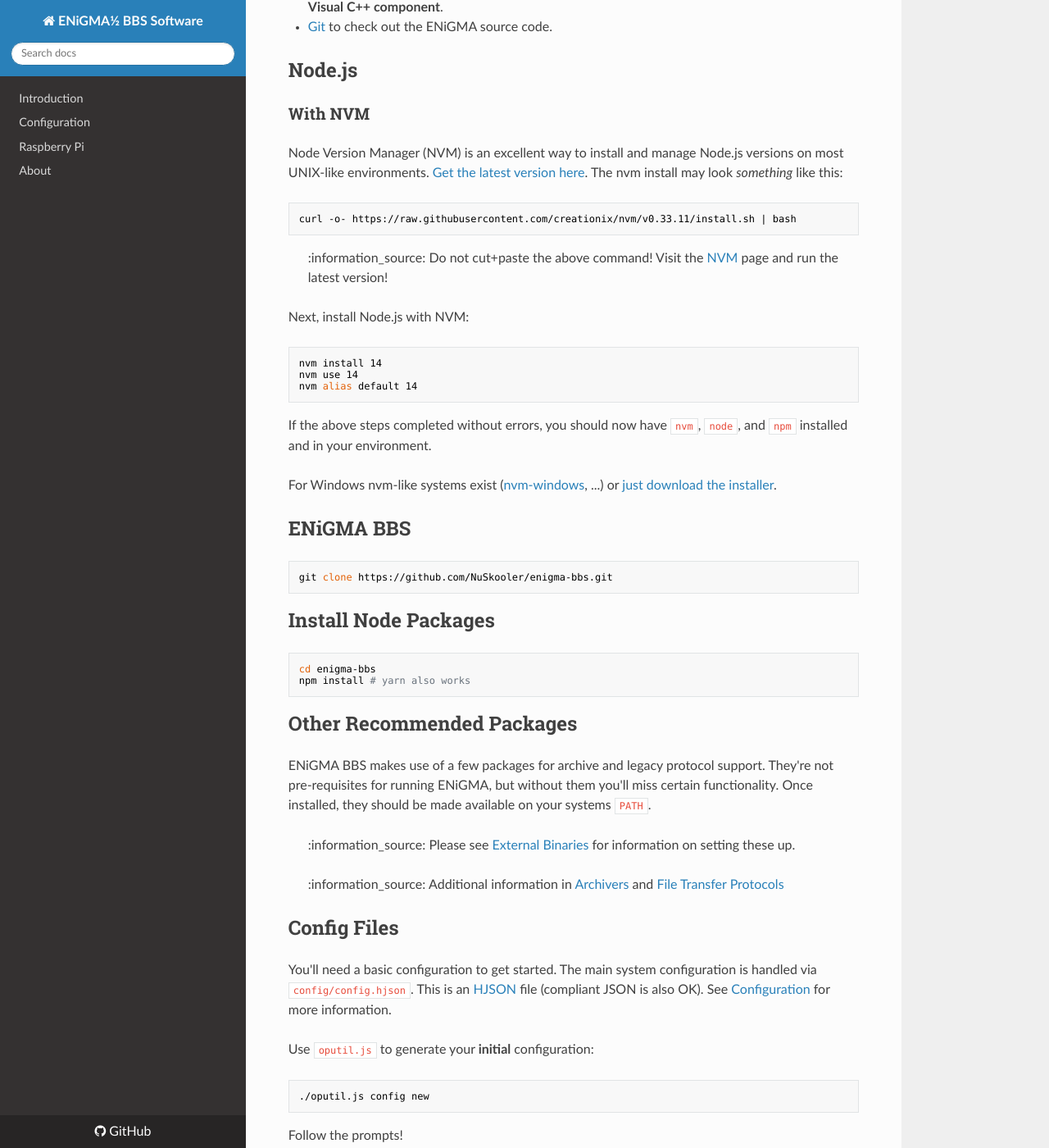
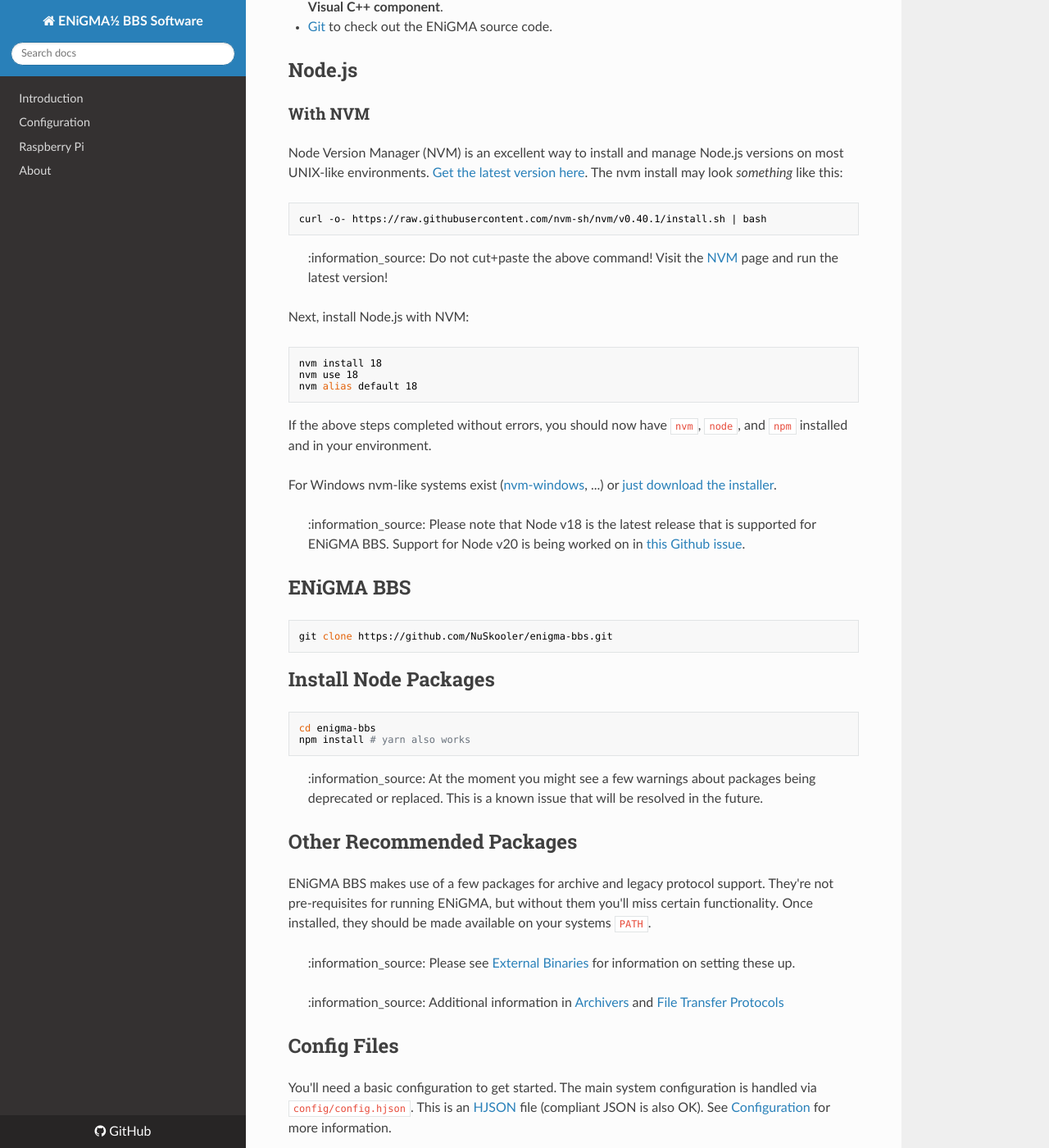
Before and after one commit to NuSkooler/enigma-bbs, an MkDocs documentation site: the page built from docs/_docs/installation/manual.md, in a window 1280 px wide and 1400 px high, scrolled down 399 px. Shown: the whole window at 82% size. Built offline with MkDocs 1.6.1, drawn with Linux system fonts in a browser that asks for light colours; nearby versions of some CDN libraries; old or Windows-style settings are respelled for this version of MkDocs.

Commit message:
Updated manual installation doc

````diff
--- a/docs/_docs/installation/manual.md
+++ b/docs/_docs/installation/manual.md
@@ -22,21 +22,22 @@ are OK) for Windows users. Note that you **should only need the Visual C++ compo
 Node Version Manager (NVM) is an excellent way to install and manage Node.js versions on most UNIX-like environments. [Get the latest version here](https://github.com/creationix/nvm). The nvm install may look _something_ like this:
 
 ```bash
-curl -o- https://raw.githubusercontent.com/creationix/nvm/v0.33.11/install.sh | bash
+curl -o- https://raw.githubusercontent.com/nvm-sh/nvm/v0.40.1/install.sh | bash
 ```
 > :information_source: Do not cut+paste the above command! Visit the [NVM](https://github.com/creationix/nvm) page and run the latest version!
 
 Next, install Node.js with NVM:
 ```bash
-nvm install 14
-nvm use 14
-nvm alias default 14
+nvm install 18
+nvm use 18
+nvm alias default 18
 ```
 
 If the above steps completed without errors, you should now have `nvm`, `node`, and `npm` installed and in your environment.
 
 For Windows nvm-like systems exist ([nvm-windows](https://github.com/coreybutler/nvm-windows), ...) or [just download the installer](https://nodejs.org/en/download/).
 
+> :information_source: Please note that Node v18 is the latest release that is supported for ENiGMA BBS. Support for Node v20 is being worked on in [this Github issue](https://github.com/NuSkooler/enigma-bbs/issues/539).
 
 ## ENiGMA BBS
 ```bash
@@ -48,6 +49,7 @@ git clone https://github.com/NuSkooler/enigma-bbs.git
 cd enigma-bbs
 npm install # yarn also works
 ```
+> :information_source: At the moment you might see a few warnings about packages being deprecated or replaced. This is a known issue that will be resolved in the future.
 
 ## Other Recommended Packages
 ENiGMA BBS makes use of a few packages for archive and legacy protocol support. They're not pre-requisites for running ENiGMA, but without them you'll miss certain functionality. Once installed, they should be made available on your systems `PATH`.
````
